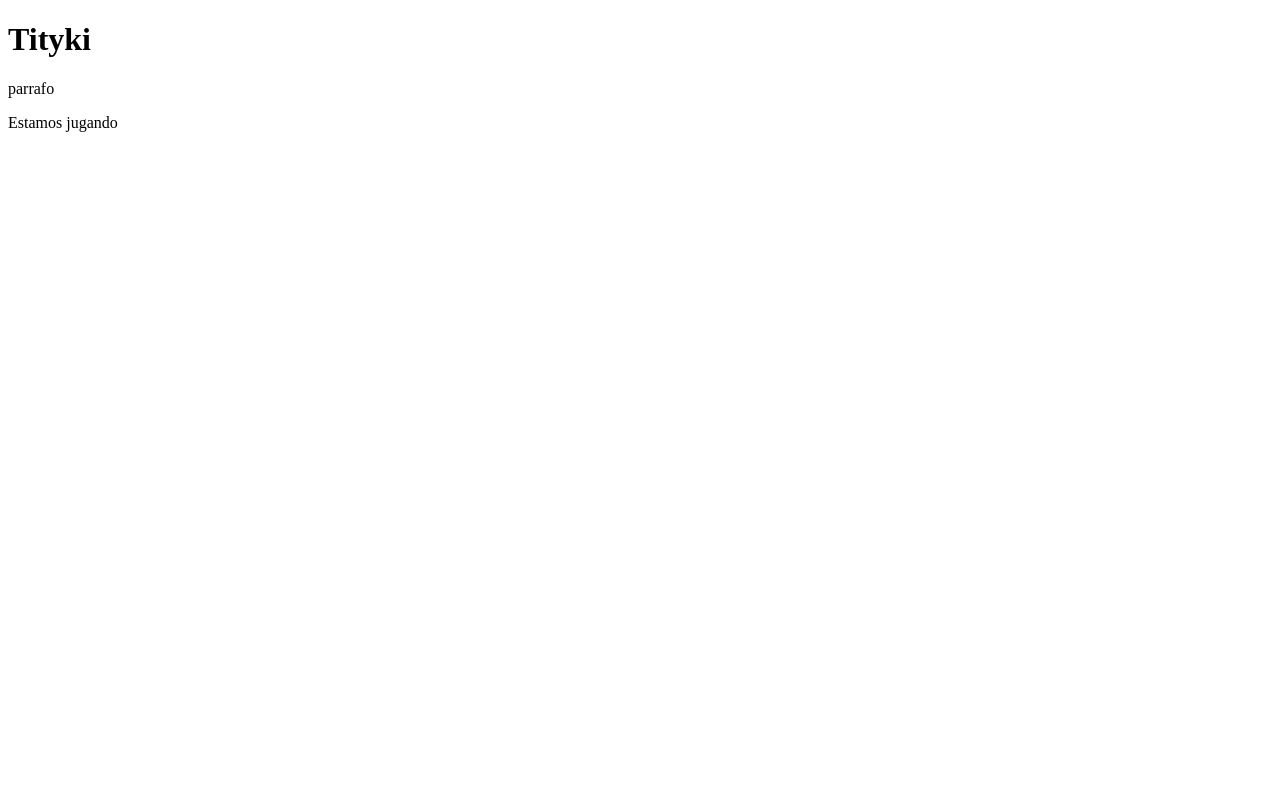
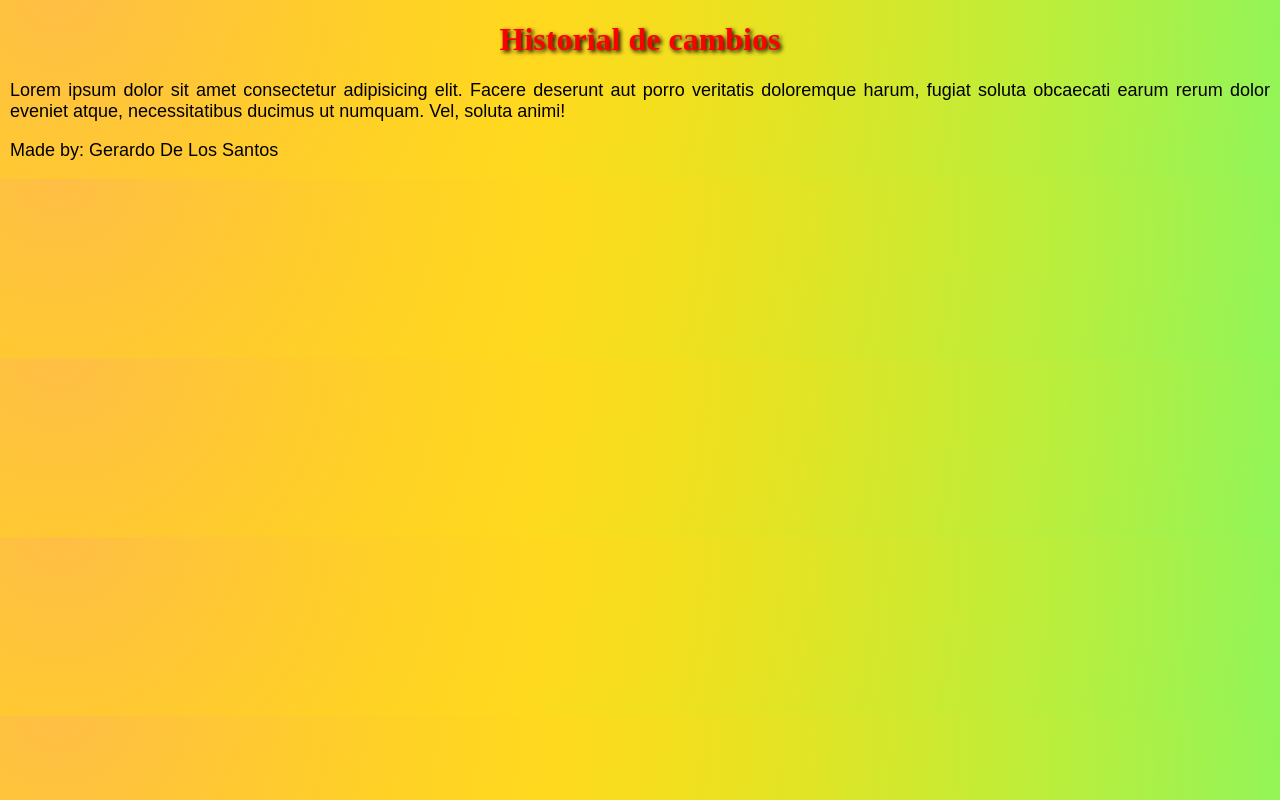
Before and after one commit to GerardoDLSJ/pruebagit, a plain HTML site: page index.html in a window 1280 px wide. Drawn offline with Linux system fonts and the light colour scheme.

Commit message:
Primer cambio significativo añadiendo estilos css

```diff
--- a/css/styles.css
+++ b/css/styles.css
@@ -1,5 +1,22 @@
 body
 {
-    background-color: antiquewhite;
+    background-image: radial-gradient(circle at 4.55% -4.17%, #ffbe46 0, #ffc539 10%, #ffcc2d 20%, #ffd324 30%, #ffd91e 40%, #f3df1e 50%, #e2e424 60%, #cfe92f 70%, #bcee3b 80%, #a7f14a 90%, #91f559 100%);
     color: blue;
+    margin: 0;
 }
+.titulo
+{
+    color: Red;
+    text-align: center;
+    text-shadow: black 2px 2px 4px;
+}
+.container
+{
+    border-radius: 5px;
+    margin: 10px 10px;
+    text-align: justify;
+    font-family: Arial, Helvetica, sans-serif;
+    color: black;
+    text-decoration: solid;
+    font-size: 18px;
+}
--- a/index.html
+++ b/index.html
@@ -4,11 +4,14 @@
     <meta charset="UTF-8">
     <meta http-equiv="X-UA-Compatible" content="IE=edge">
     <meta name="viewport" content="width=device-width, initial-scale=1.0">
-    <title>Document</title>
+    <title>Prueba git</title>
+    <link rel="stylesheet" href="/css/styles.css"/>
 </head>
 <body>
-    <h1>Tityki</h1>
-    <p>parrafo</p>
-    <p>Estamos jugando</p>
+    <h1 class="titulo">Historial de cambios</h1>
+    <div class="container">
+        <p>Lorem ipsum dolor sit amet consectetur adipisicing elit. Facere deserunt aut porro veritatis doloremque harum, fugiat soluta obcaecati earum rerum dolor eveniet atque, necessitatibus ducimus ut numquam. Vel, soluta animi!</p>
+        <p>Made by: Gerardo De Los Santos</p>
+    </div>
 </body>
 </html>
```
